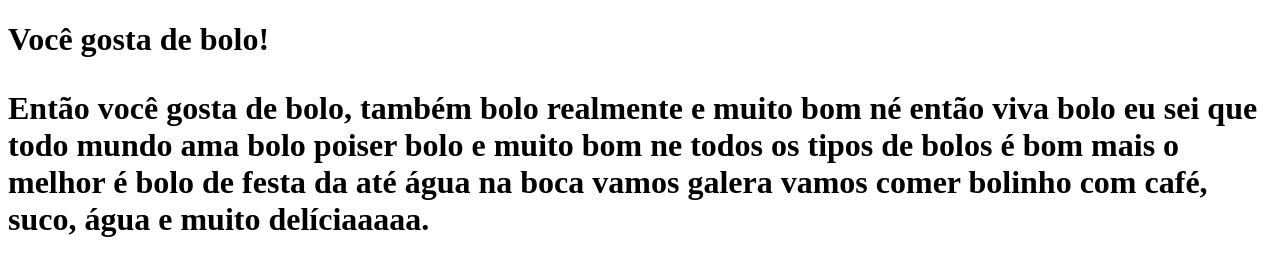
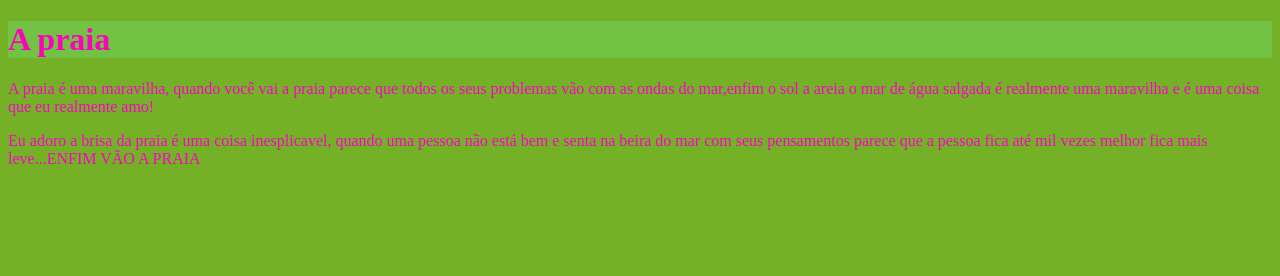
Before and after one commit to rmrya3k4/1C-Ivanete20024, a plain HTML site: page index.html in a window 1280 px wide. Drawn offline with Linux system fonts and the light colour scheme.

Commit message:
Add files via upload

```diff
--- a/index.html
+++ b/index.html
@@ -4,12 +4,16 @@
     <meta charset="UTF-8">
     <meta name="viewport" content="width=device-width, initial-scale=1.0">
     <title>Document</title>
+    <link rel="stylesheet" href="style.css"/>
 </head>
 <body>
-    <h1> Você gosta de bolo!<h1>
-        </p>Então você gosta de bolo, também bolo realmente e muito bom né então viva bolo eu sei que todo mundo ama bolo poiser
-        bolo e muito bom ne todos os tipos de bolos é bom mais o melhor é bolo de festa da até água na boca vamos galera vamos
-        comer bolinho com café, suco, água e muito delíciaaaaa.</p>
-    </p>
+    <div class="praia">
+<h1> A praia  </h1>
+</div>
+<p> A praia é uma maravilha, quando você vai a praia parece que todos os seus problemas vão com as ondas do mar,enfim o sol a areia o mar de água salgada
+    é realmente uma maravilha e é uma coisa que eu realmente amo! </p>
+    <p> Eu adoro a brisa da praia é uma coisa inesplicavel, quando uma pessoa não está bem e senta na beira do mar com seus pensamentos parece que a pessoa
+        fica até mil vezes melhor fica mais leve...ENFIM VÃO A PRAIA </p>
+
 </body>
 </html>
--- /dev/null
+++ b/style.css
@@ -0,0 +1,10 @@
+body{
+    color: rgb(255, 0, 200);
+    background-color: rgb(116, 177, 38);
+}
+
+.praia{
+    color: rgb(255, 0, 191);
+    background-color: rgb(114, 194, 67);
+
+}
```
